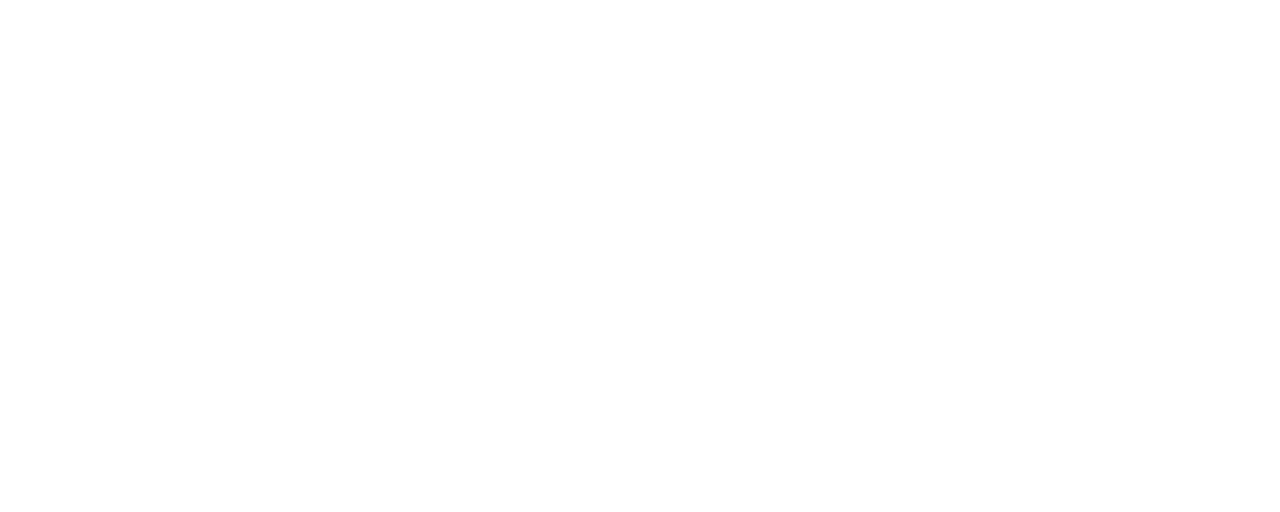
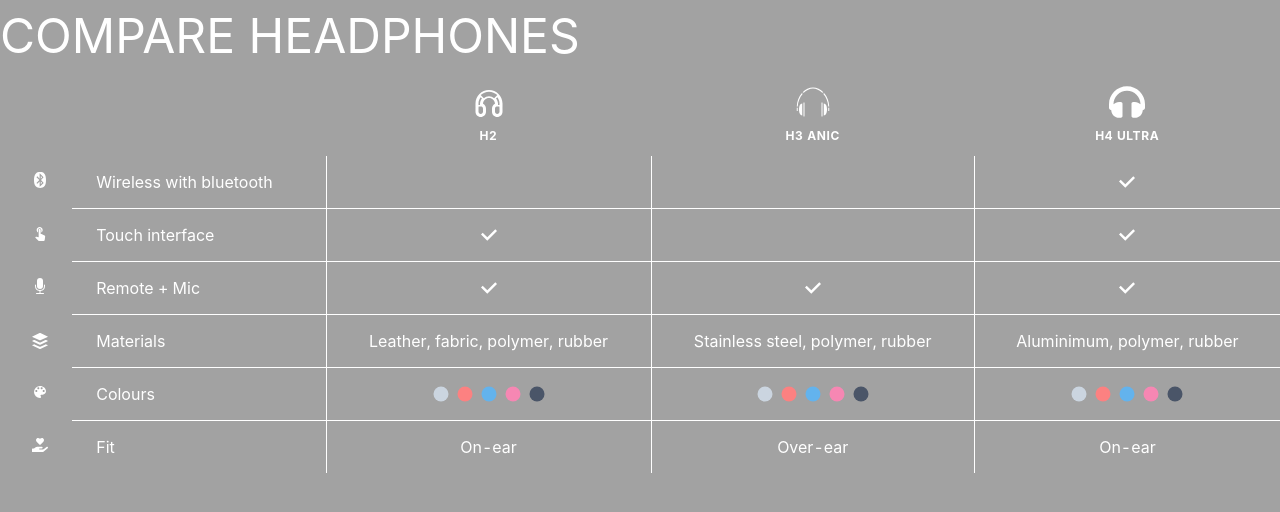
Before and after one commit to tahsinAmin/table-design, a Next.js app: page / in a window 1280 px wide. Shown: the top 512 px of the page. Built offline with nearby package versions, Linux system fonts and the light colour scheme.

Commit message:
Added all dynamic where possible

```diff
--- a/components/TableTry/TableTry.js
+++ b/components/TableTry/TableTry.js
@@ -1,52 +1,109 @@
-import React, { Component } from 'react';
 import { Box, Center, Flex, Table, TableContainer, Tbody, Td, Text, Th, Thead, Tr, VStack } from "@chakra-ui/react";
-import { CalendarIcon } from "@chakra-ui/icons";
+import { CheckIcon, Icon } from "@chakra-ui/icons";
+import { GrStackOverflow } from "react-icons/gr";
+import { BsFillMicFill } from "react-icons/bs";
+import { GiHeadphones } from "react-icons/gi";
+import { TiHeadphones } from "react-icons/ti";
+import { MdColorLens, MdTouchApp } from "react-icons/md";
+import { FaBluetooth, FaHandHoldingHeart, FaHeadphones } from "react-icons/fa";
+import { useState } from "react";
+
 
 const TableTry = () => {
 
+    const CircleIcon = (props) => (
+        <Icon viewBox='0 0 200 200' {...props}>
+            <path
+                fill='currentColor'
+                d='M 100, 100 m -75, 0 a 75,75 0 1,0 150,0 a 75,75 0 1,0 -150,0'
+            />
+        </Icon>
+    )
+
+    const [data, setData] = useState([
+        { "name": "H2", "wWB": false, "tI": true, "rM": true, "m": "Leather, fabric, polymer, rubber", "colors": ["gray.300", "red.300", "blue.300", "pink.300", "gray.300"], "fit": "On-ear" },
+        { "name": "H3 ANIC", "wWB": false, "tI": false, "rM": true, "m": "Stainless steel, polymer, rubber", "colors": ["gray.300", "red.300", "blue.300", "pink.300", "gray.300"], "fit": "Over-ear" },
+        { "name": "H2", "wWB": true, "tI": true, "rM": true, "m": "Aluminimum, polymer, rubber", "colors": ["gray.300", "red.300", "blue.300", "pink.300", "gray.300"], "fit": "On-ear" },
+    ]);
     return (
-        <TableContainer bg='gray.600' color='#fff' h={'30vh'}>
-            <Table size='sm' variant='unstyled'>
+        <TableContainer>
+            <Table size='md' variant='unstyled'>
                 <Thead>
                     <Tr>
                         <Th border={'none'}></Th>
                         <Th border={'none'}></Th>
-                        <Th border={'none'}><Center><VStack><CalendarIcon boxSize={8} />
+                        <Th border={'none'}><Center><VStack><TiHeadphones size={"36px"} />
                             <Text>H2</Text></VStack></Center></Th>
-                        <Th border={'none'}><Center><VStack><CalendarIcon boxSize={8} />
+                        <Th border={'none'}><Center><VStack><GiHeadphones size={"36px"} />
                             <Text>H3 Anic</Text></VStack></Center></Th>
-                        <Th border={'none'}><Center><VStack><CalendarIcon boxSize={8} />
+                        <Th border={'none'}><Center><VStack>
+                            <FaHeadphones size={"36px"} />
                             <Text>H4 Ultra</Text></VStack></Center></Th>
                     </Tr>
                 </Thead>
                 <Tbody>
                     <Tr>
-                        <Td border={'none'} as={Flex} justifyContent={'flex-end'}><CalendarIcon /></Td>
-                        <Td border='1px solid #fff' borderTop={0} borderLeft={0}>Wireless with bluetooth</Td>
-                        <Td border='1px solid #fff' borderTop={0} borderRight={0}></Td>
-                        <Td border='1px solid #fff' borderTop={0} borderRight={0}></Td>
-                        <Td borderRadius='10px' border='1px solid #fff' borderTop={0} borderRight={0}
-                        ><Center><CheckIcon /></Center></Td>
+                        <Td border={'none'} as={Flex} justifyContent={'flex-end'}><FaBluetooth size={"16px"} /></Td>
+                        <Td border='1px solid #fff' borderTop={0} borderLeft={0} borderRight={0}>
+                            Wireless with bluetooth</Td>
+                        {data.map((item) => <Td border='1px solid #fff' borderTop={0} borderRight={0}><Center>{item.wWB && <CheckIcon />}</Center></Td>)}
                     </Tr>
                     <Tr>
-                        <Td border={'none'} as={Flex} justifyContent={'flex-end'}><CalendarIcon /></Td>
-                        <Td border='1px solid #fff' borderTop={0} borderLeft={0} borderRight={0}>feet</Td>
-                        <Td border='1px solid #fff' borderTop={0} borderRight={0}><Center><CheckIcon /></Center></Td>
-                        <Td border='1px solid #fff' borderTop={0} borderRight={0}></Td>
-                        <Td borderRadius='10px' border='1px solid #fff' borderTop={0} borderRight={0}
-                        ><Center><CheckIcon /></Center></Td>
+                        <Td border={'none'} as={Flex} justifyContent={'flex-end'}><MdTouchApp /></Td>
+                        <Td border='1px solid #fff' borderTop={0} borderLeft={0} borderRight={0}>Touch interface</Td>
+                        {data.map((item) => <Td border='1px solid #fff' borderTop={0} borderRight={0}><Center>{item.tI && <CheckIcon />}</Center></Td>)}
+                    </Tr>
+
+                    <Tr>
+                        <Td border={'none'} as={Flex} justifyContent={'flex-end'}><BsFillMicFill /></Td>
+                        <Td border='1px solid #fff' borderTop={0} borderLeft={0} borderRight={0}>Remote + Mic</Td>
+                        {data.map((item) => <Td border='1px solid #fff' borderTop={0} borderRight={0}><Center>{item.rM && <CheckIcon />}</Center></Td>)}
+                    </Tr>
+
+                    <Tr>
+                        <Td border={'none'}><Box as={Flex} justifyContent={'flex-end'} alignItems='center'><GrStackOverflow /></Box></Td>
+                        <Td border='1px solid #fff' borderLeft={0} borderRight={0}
+                            borderTop={0}>Materials</Td>
+                        {data.map((item) => <Td border='1px solid #fff' borderRight={0} borderTop={0}><Center>{item.m}</Center></Td>)}
                     </Tr>
                     <Tr>
-                        <Td border={'none'} as={Flex} justifyContent={'flex-end'}><CalendarIcon /></Td>
-                        <Td border='1px solid #fff' borderTop={0} borderLeft={0} borderRight={0}
-                            borderBottom={0}>yards</Td>
-                        <Td border='1px solid #fff' borderTop={0} borderRight={0} borderBottom={0}><Center><CheckIcon /></Center></Td>
-                        <Td borderRadius='10px' border='1px solid #fff' borderTop={0} borderRight={0}
-                            borderBottom={0}
-                        ><Center><CheckIcon /></Center></Td>
-                        <Td borderRadius='10px' border='1px solid #fff' borderTop={0} borderRight={0}
-                            borderBottom={0}
-                        ><Center><CheckIcon /></Center></Td>
+                        <Td border={'none'} as={Flex} justifyContent={'flex-end'}><MdColorLens /></Td>
+                        <Td border='1px solid #fff' borderTop={0} borderLeft={0} borderRight={0}>Colours</Td>
+                        <Td border='1px solid #fff' borderTop={0} borderRight={0}>
+                            <Flex justifyContent={'center'} gap={1}>
+                                <CircleIcon boxSize={5} color={'gray.300'} />
+                                <CircleIcon boxSize={5} color={'red.300'} />
+                                <CircleIcon boxSize={5} color={'blue.300'} />
+                                <CircleIcon boxSize={5} color={'pink.300'} />
+                                <CircleIcon boxSize={5} color={'gray.600'} />
+                            </Flex>
+                        </Td>
+                        <Td border='1px solid #fff' borderTop={0} borderRight={0}>
+                            <Flex justifyContent={'center'} gap={1}>
+                                <CircleIcon boxSize={5} color={'gray.300'} />
+                                <CircleIcon boxSize={5} color={'red.300'} />
+                                <CircleIcon boxSize={5} color={'blue.300'} />
+                                <CircleIcon boxSize={5} color={'pink.300'} />
+                                <CircleIcon boxSize={5} color={'gray.600'} />
+                            </Flex>
+                        </Td>
+                        <Td border='1px solid #fff' borderTop={0} borderRight={0}>
+                            <Flex justifyContent={'center'} gap={1}>
+                                {/* {data.map((item) => {
+                                    item.map(color => <Box rounded={'full'} h={'12px'} w={'12px'} bg={color} />)
+                                })} */}
+                                <CircleIcon boxSize={5} color={'gray.300'} />
+                                <CircleIcon boxSize={5} color={'red.300'} />
+                                <CircleIcon boxSize={5} color={'blue.300'} />
+                                <CircleIcon boxSize={5} color={'pink.300'} />
+                                <CircleIcon boxSize={5} color={'gray.600'} />
+                            </Flex>
+                        </Td>
+                    </Tr>
+                    <Tr>
+                        <Td border={'none'} as={Flex} justifyContent={'flex-end'}><FaHandHoldingHeart /></Td>
+                        <Td border='1px solid #fff' borderTop={0} borderLeft={0} borderRight={0} borderBottom={0}>Fit</Td>
+                        {data.map((item) => <Td border='1px solid #fff' borderTop={0} borderRight={0} borderBottom={0}><Center>{item.fit}</Center></Td>)}
                     </Tr>
                 </Tbody>
             </Table>
@@ -56,3 +113,9 @@
 }
 
 export default TableTry;
+
+const data = [
+    { "name": "H2", "wWB": false, "tI": true, "rM": true, "m": "Leather, fabric, polymer, rubber", "colors": ["gray.300", "red.300", "blue.300", "pink.300", "gray.300"], "fit": "On-ear" },
+    { "name": "H3 ANIC", "wWB": false, "tI": false, "rM": true, "m": "Stainless steel, polymer, rubber", "colors": ["gray.300", "red.300", "blue.300", "pink.300", "gray.300"], "fit": "Over-ear" },
+    { "name": "H2", "wWB": true, "tI": true, "rM": true, "m": "Aluminimum, polymer, rubber", "colors": ["gray.300", "red.300", "blue.300", "pink.300", "gray.300"], "fit": "On-ear" },
+]
--- a/next.config.js
+++ /dev/null
@@ -1,7 +0,0 @@
-/** @type {import('next').NextConfig} */
-const nextConfig = {
-  reactStrictMode: true,
-  swcMinify: true,
-}
-
-module.exports = nextConfig
--- a/pages/_app.js
+++ b/pages/_app.js
@@ -1,7 +1,12 @@
-import '../styles/globals.css'
+import "../styles/globals.css";
+import { ChakraProvider } from "@chakra-ui/react";
 
 function MyApp({ Component, pageProps }) {
-  return <Component {...pageProps} />
+  return (
+    <ChakraProvider>
+      <Component {...pageProps} />
+    </ChakraProvider>
+  );
 }
 
-export default MyApp
+export default MyApp;
--- a/pages/index.js
+++ b/pages/index.js
@@ -8,7 +8,7 @@
     Th,
     Td,
     TableCaption,
-    TableContainer, Center, Flex, Box, VStack,
+    TableContainer, Center, Flex, Box, VStack, Select
 } from '@chakra-ui/react'
 
 import TableTry from "../components/TableTry/TableTry";
@@ -17,57 +17,9 @@
 
 export default function Home() {
     return (
-        // <Box bg={'gray.600'} color={'#fff'} h={'100vh'}>
-        <Box>
-            {/*<TableTry/>*/}
-
-            {/* // https://chakra-ui.com/docs/components/table/usage#simple-table */}
-            <TableContainer bg='gray.500' color='#fff' h={'30vh'}>
-                <Table size='sm' variant='unstyled'>
-                    <Thead>
-                        <Tr>
-                            <Th border={'none'}></Th>
-                            <Th border={'none'}></Th>
-                            <Th border={'none'}><Center><VStack><CalendarIcon boxSize={8} />
-                                <Text>H2</Text></VStack></Center></Th>
-                            <Th border={'none'}><Center><VStack><CalendarIcon boxSize={8} />
-                                <Text>H3 Anic</Text></VStack></Center></Th>
-                            <Th border={'none'}><Center><VStack><CalendarIcon boxSize={8} />
-                                <Text>H4 Ultra</Text></VStack></Center></Th>
-                        </Tr>
-                    </Thead>
-                    <Tbody>
-                        <Tr>
-                            <Td border={'none'} as={Flex} justifyContent={'flex-end'}><CalendarIcon /></Td>
-                            <Td border='1px solid #fff' borderTop={0} borderLeft={0}>Wireless with bluetooth</Td>
-                            <Td border='1px solid #fff' borderTop={0} borderRight={0}></Td>
-                            <Td border='1px solid #fff' borderTop={0} borderRight={0}></Td>
-                            <Td borderRadius='10px' border='1px solid #fff' borderTop={0} borderRight={0}
-                            ><Center><CheckIcon /></Center></Td>
-                        </Tr>
-                        <Tr>
-                            <Td border={'none'} as={Flex} justifyContent={'flex-end'}><CalendarIcon /></Td>
-                            <Td border='1px solid #fff' borderTop={0} borderLeft={0} borderRight={0}>feet</Td>
-                            <Td border='1px solid #fff' borderTop={0} borderRight={0}><Center><CheckIcon /></Center></Td>
-                            <Td border='1px solid #fff' borderTop={0} borderRight={0}></Td>
-                            <Td borderRadius='10px' border='1px solid #fff' borderTop={0} borderRight={0}
-                            ><Center><CheckIcon /></Center></Td>
-                        </Tr>
-                        <Tr>
-                            <Td border={'none'} as={Flex} justifyContent={'flex-end'}><CalendarIcon /></Td>
-                            <Td border='1px solid #fff' borderTop={0} borderLeft={0} borderRight={0}
-                                borderBottom={0}>yards</Td>
-                            <Td border='1px solid #fff' borderTop={0} borderRight={0} borderBottom={0}><Center><CheckIcon /></Center></Td>
-                            <Td borderRadius='10px' border='1px solid #fff' borderTop={0} borderRight={0}
-                                borderBottom={0}
-                            ><Center><CheckIcon /></Center></Td>
-                            <Td borderRadius='10px' border='1px solid #fff' borderTop={0} borderRight={0}
-                                borderBottom={0}
-                            ><Center><CheckIcon /></Center></Td>
-                        </Tr>
-                    </Tbody>
-                </Table>
-            </TableContainer>
+        <Box bg={'#a2a2a2'} color={'#fff'} height='100vh'>
+            <Text fontSize='5xl'>COMPARE HEADPHONES</Text>
+            <TableTry />
         </Box>
     );
 }
```
Also changed, not shown: package.json (+21 -12 lines), 2 other files (tests, documents, lock files or other folders).
